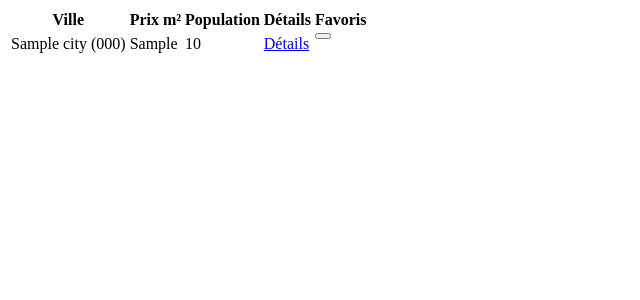
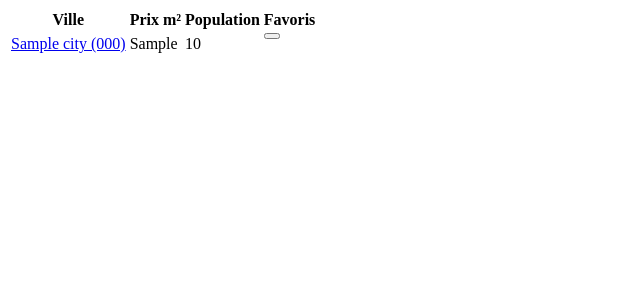
Before and after one commit to nozkrew/gouv, a Symfony app: template templates/main/components/citiesTable.html.twig in a window 1280 px wide. Shown: the top 300 px of the page, without its empty margins (0-640 px from the left). Run offline with Twig, Linux system fonts and the light colour scheme; the template is opened without the code that fills it: most values are stand-ins (such as "Sample title", 1, 10 or a date in 2020); some libraries are stand-ins or nearby versions.

Commit message:
correction favoris

```diff
--- a/templates/main/components/citiesTable.html.twig
+++ b/templates/main/components/citiesTable.html.twig
@@ -4,14 +4,13 @@
             <th>Ville</th>
             <th>Prix m²</th>
             <th>Population</th>
-            <th>Détails</th>
             <th>Favoris</th>
         </tr>
     </thead>
     <tbody>
          {% for city in cities %}
                 <tr>
-                    <td>{{city.name}} ({{city.zipCode}})</td>
+                    <td><a href="{{path("app_main_detailcity", {'city_name':(city.slug)|replace({' ':'-'}), 'insee_code':city.inseeCode})}}" target="_blank">{{city.name}} ({{city.zipCode}})</a></td>
                     {% if city.price is not null and city.price.priceMeter is not null %}
                         <td data-order="{{city.price.priceMeter}}">{{city.price.priceMeter}}</td>
                     {% else %}
@@ -22,18 +21,8 @@
                     {% else %}
                         <td data-order="0">N/A</td>
                     {% endif %}
-                    <td><a href="{{path("app_main_detailcity", {'city_name':(city.slug)|replace({' ':'-'}), 'insee_code':city.inseeCode})}}" target="_blank">Détails</a></td>
                     <td data-order="{% if city in app.user.cities %}1{% else %}0{% endif %}" >
-                        <form name="app_main_favorisadd" action="{{ path('app_main_favorisadd', {'insee_code':city.inseeCode}) }}" method="POST">
-                            <button class="btn btn-primary" type="submit">
-                                {% if city in app.user.cities %}
-                                    <i class="far fa-star"></i>
-                                {% else %}
-                                    <i class="fas fa-star"></i>
-                                {% endif %}
-
-                            </button>
-                        </form>
+                        {{ include('main/components/formFavoris.html.twig', {'city':city}) }}
                     </td>
                 </tr>
         {% endfor %}
--- a/templates/main/components/formFavoris.html.twig
+++ b/templates/main/components/formFavoris.html.twig
@@ -1,9 +1,9 @@
 <form name="app_main_favorisadd" action="{{ path('app_main_favorisadd', {'insee_code':city.inseeCode}) }}" method="POST">
     <button class="btn btn-primary" type="submit">
         {% if city in app.user.cities %}
+            <i class="fas fa-star"></i>
+        {% else %}
             <i class="far fa-star"></i>
-        {% else %}
-            <i class="fas fa-star"></i>
         {% endif %}
 
     </button>
--- a/templates/main/detail.html.twig
+++ b/templates/main/detail.html.twig
@@ -2,7 +2,7 @@
 
 {% block title %}{{city.name}}{% endblock %}
 {% block title_h1 %}{{city.name}}{% endblock %}
-{% block h1_complement %}{{ include('main/components/formFavoris.html.twig', {'city':city, 'style':'display:initial;'}) }}{% endblock %}
+{% block h1_complement %}{{ include('main/components/formFavoris.html.twig', {'city':city}) }}{% endblock %}
 
 {% block body %}
     <div class="row">
```
